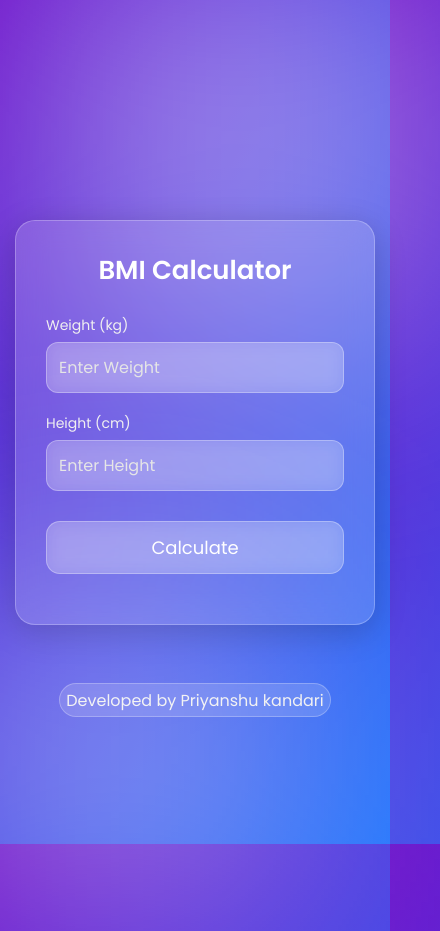
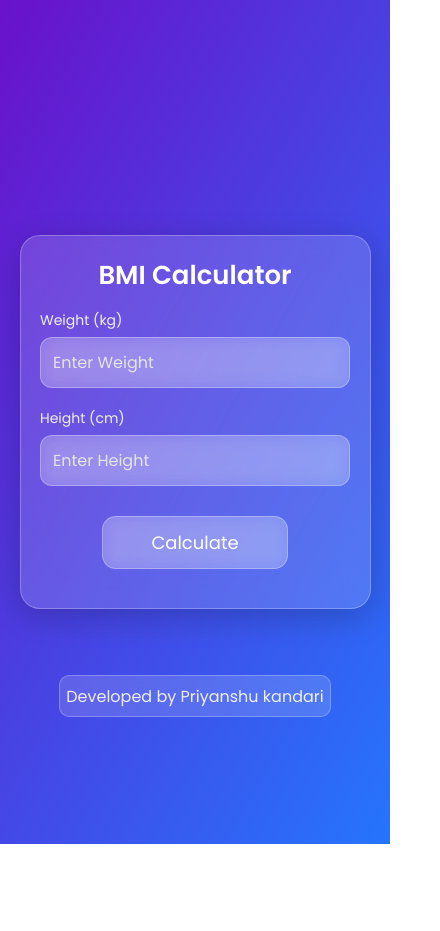
Before and after one commit to Priyanshu-kandari/BMI-Calculator, a plain HTML site: page index.html in a window 390 px wide. Shown: the whole page, 440 px wide, since content can reach past the window. After the commit the page ends 844 px from the top, so only its background shows below. Drawn offline with Linux system fonts and the light colour scheme.

Commit message:
responsiveness added

```diff
--- a/style.css
+++ b/style.css
@@ -153,3 +153,29 @@ input[type=number]::-webkit-outer-spin-button {
 #credit:hover {
     background: rgba(255,255,255,0.25);
 }
+
+
+@media (max-width: 600px) {
+    body::before,
+    body::after {
+        display: none;
+    }
+
+    #container{
+    width: 90%;
+    padding: 5%;}
+
+    h1{
+    margin-bottom: 15px;
+    }
+
+    button{
+    width: 60%;
+    margin-top: 10px;
+    }
+
+#credit{
+    border-radius: 10px;
+    padding: 2% 1.5%;
+}
+}
```
